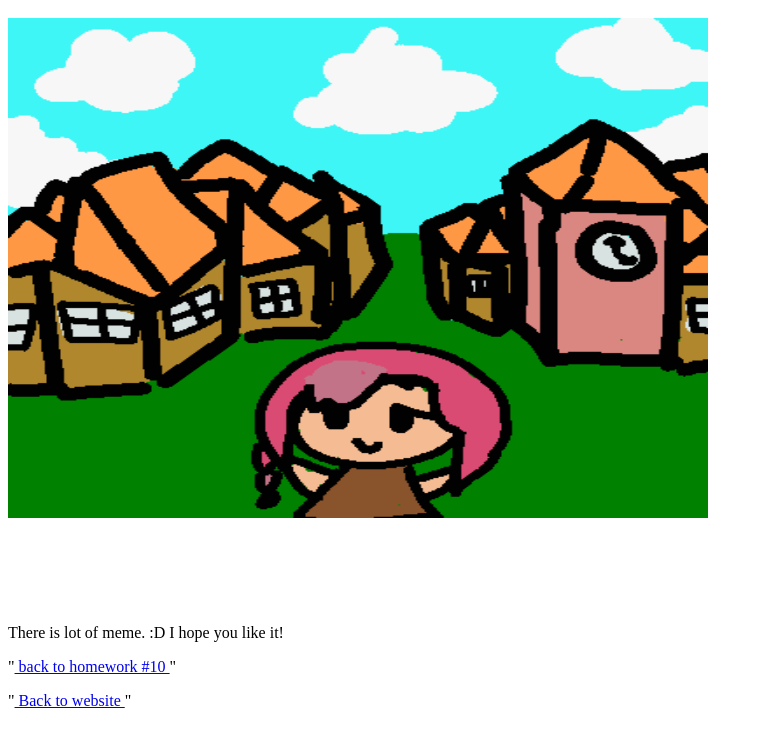
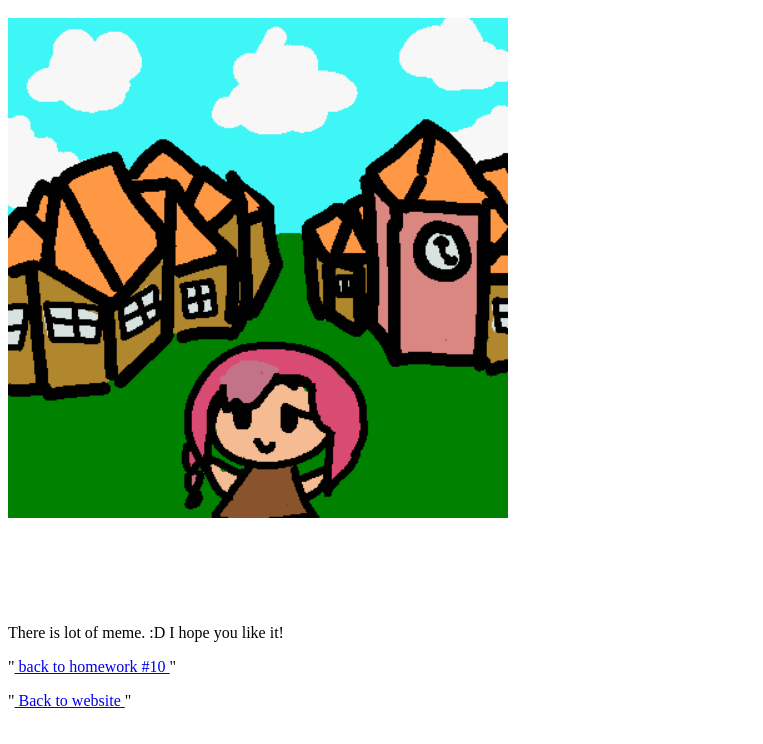
Before and after one commit to EmiIsHungry/interactivestorygame.html, a plain HTML site: page index.html in a window 1280 px wide. Shown: the part 48-792 px from the top of the page, without its empty margins (0-763 px from the left). Drawn offline with Linux system fonts and the light colour scheme.

Commit message:
Update index.html

```diff
--- a/index.html
+++ b/index.html
@@ -4,7 +4,7 @@
   </head>
   <body>
     <h1> Emily's Interactive Story Game</h1>
-    <img src="town intro.png" width ="700" height= "500" alt=" story"/>
+    <img src="town intro.png" width ="500" height= "500" alt=" story"/>
     <br>
     <br>
     <br>
```
